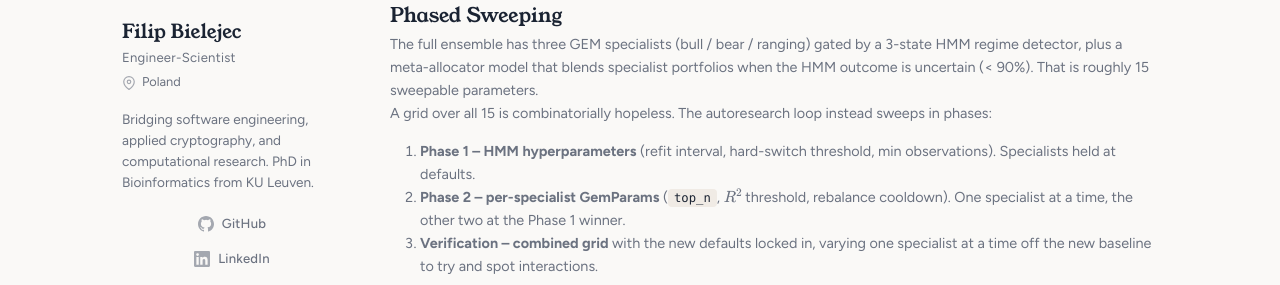
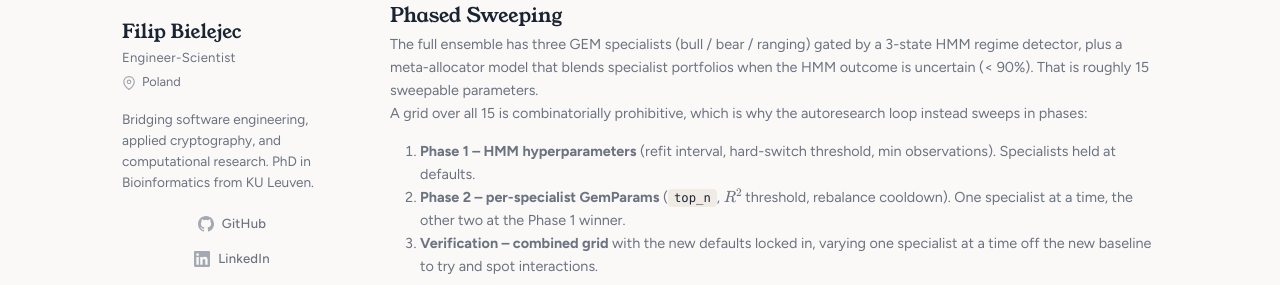
Before and after one commit to fbielejec/fbielejec.github.io, a Jekyll site: the page built from _posts/2026-05-07-autoresearch-gem-strategy.md, in a window 1280 px wide and 900 px high, scrolled down 1468 px. Shown: the part 156-441 px from the top of the window. Built offline with Jekyll 4.4.1, drawn with Linux system fonts in a browser that asks for light colours; formulas are drawn with MathJax 3; comment, search, counter and statistics services are not loaded.

Commit message:
reworded

```diff
--- a/_posts/2026-05-07-autoresearch-gem-strategy.md
+++ b/_posts/2026-05-07-autoresearch-gem-strategy.md
@@ -80,8 +80,7 @@
 The full ensemble has three GEM specialists (bull / bear / ranging) gated by a 3-state HMM regime detector, plus a meta-allocator model that blends specialist portfolios when the HMM outcome is uncertain (< 90%).
 That is roughly 15 sweepable parameters.
 
-A grid over all 15 is combinatorially hopeless.
-The autoresearch loop instead sweeps in phases:
+A grid over all 15 is combinatorially prohibitive, which is why the autoresearch loop instead sweeps in phases:
 
 1. **Phase 1 -- HMM hyperparameters** (refit interval, hard-switch threshold, min observations). Specialists held at defaults.
 2. **Phase 2 -- per-specialist GemParams** (`top_n`, $R^2$ threshold, rebalance cooldown). One specialist at a time, the other two at the Phase 1 winner.
```
